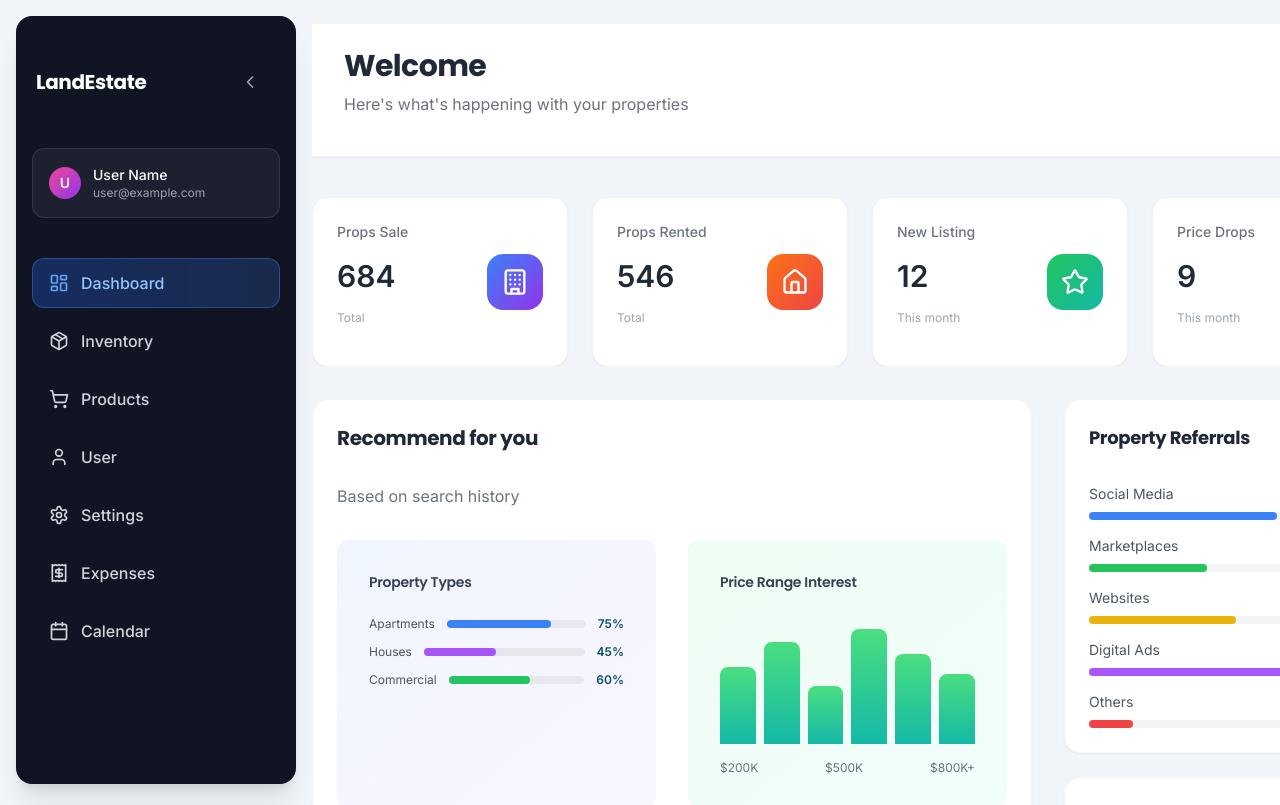
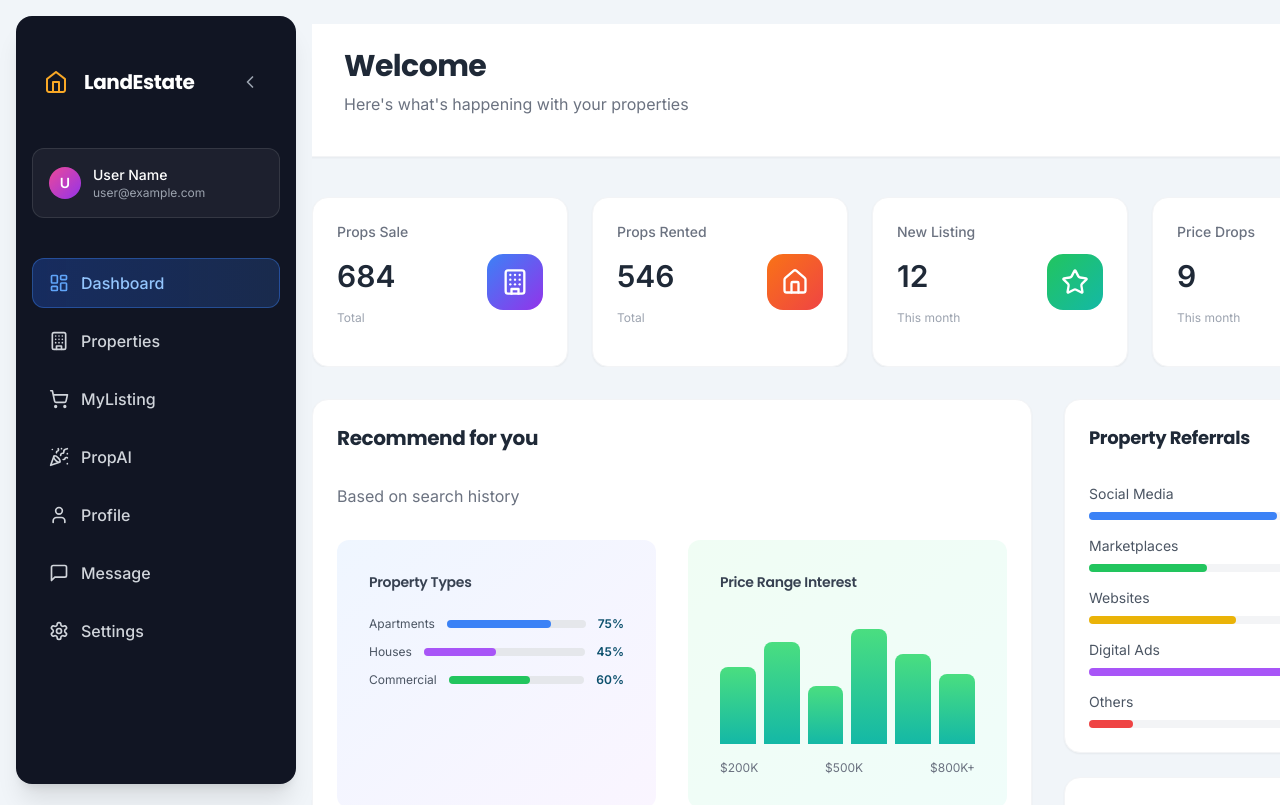
Before and after one commit to manash5/LandEstate, a React (Vite) app: page /dashboard in a window 1280 px wide. Shown: the top 805 px of the page. Built offline with nearby package versions, Linux system fonts and the light colour scheme.

Commit message:
made changes in the sidebar

```diff
--- a/src/private/components/Sidebar.jsx
+++ b/src/private/components/Sidebar.jsx
@@ -2,13 +2,14 @@
 import React, { useState } from 'react'
 import {
   LayoutDashboard,
-  Package,
+  Building,
   ShoppingCart,
   User,
   Settings,
   Receipt,
-  Calendar,
   ChevronLeft,
+  PartyPopper,
+  MessageSquare
 } from 'lucide-react';
 import { useNavigate, useLocation } from 'react-router-dom';
 
@@ -19,12 +20,12 @@ const Sidebar = () => {
 
   const sidebarItems = [
     { icon: LayoutDashboard, label: 'Dashboard', path: '/dashboard' },
-    { icon: Package, label: 'Inventory', path: '/inventory' },
-    { icon: ShoppingCart, label: 'Products', path: '/products' },
-    { icon: User, label: 'User', path: '/user' },
+    { icon: Building, label: 'Properties', path: '/properties' },
+    { icon: ShoppingCart, label: 'MyListing', path: '/mylisting' },
+    { icon: PartyPopper, label: 'PropAI', path: '/propai' },
+    { icon: User, label: 'Profile', path: '/profile' },
+    { icon: MessageSquare, label: 'Message', path: '/message' },
     { icon: Settings, label: 'Settings', path: '/settings' },
-    { icon: Receipt, label: 'Expenses', path: '/expenses' },
-    { icon: Calendar, label: 'Calendar', path: '/calendar' },
   ];
 
   // Get the active item based on current pathname
@@ -48,8 +49,8 @@ const Sidebar = () => {
       }`}>
       {/* Header with Logo and Toggle Button */}
       <div className="flex items-center justify-between my-10 px-5">
-        <div className="logo flex items-center space-x-2">
-          {isCollapsed? <h1 className="text-sm font-bold text-primary-500 opacity-0 display-none">LandEstate</h1> :<h1 className="text-xl  text-white font-bold text-primary-500">LandEstate</h1>}
+        <div className="logo flex items-center space-x-2 px-2">
+          {isCollapsed? <img src = './src/assets/house.png'></img>:<><img src = './src/assets/house.png'></img><h1 className="text-xl  text-white font-bold text-primary-500 px-2">LandEstate</h1></>}
 
         </div>
 
```
Also changed, not shown: src/assets/house.png (added), src/assets/house.svg (added).
